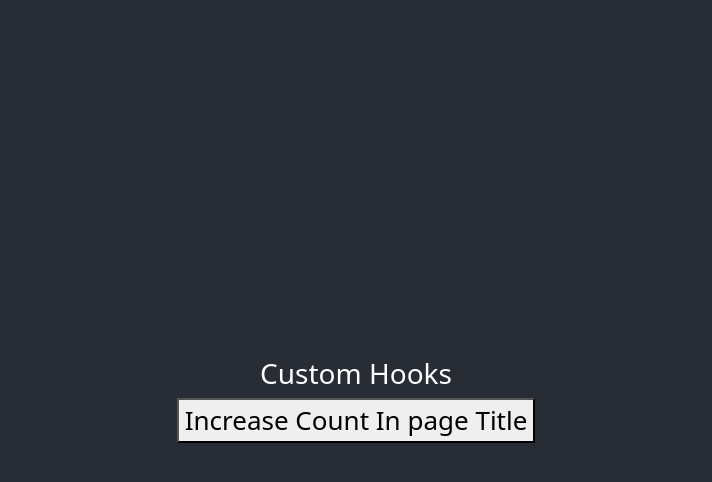
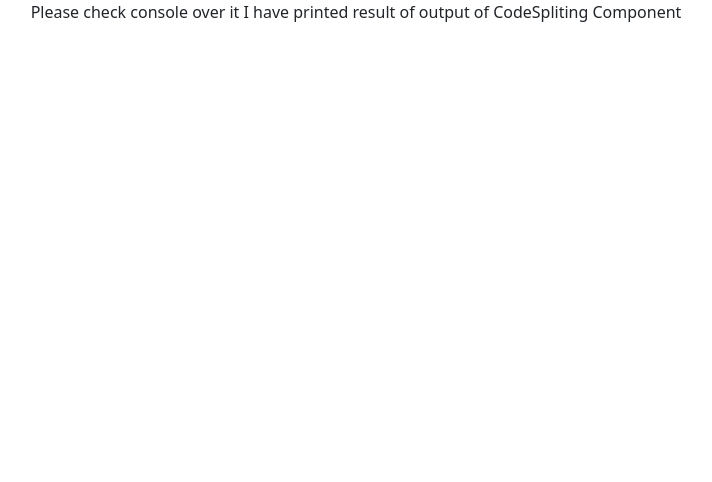
Before and after one commit to nishasalawat1/Basic-Demos, a React (Create React App) app: page / in a window 1280 px wide. Shown: the top 482 px of the page, without its empty margins (284-996 px from the left). Built offline with nearby package versions, Linux system fonts and the light colour scheme.

Commit message:
Exampel how we can import a function in diffrent way

```diff
--- a/src/App.js
+++ b/src/App.js
@@ -29,10 +29,14 @@ import './App.css';
 // import TypeChecking from './TypeChecking';
 import CustomHooks from './CustomHooks.js';
 
+import('./CodeSpliting').then((result)=>{
+  console.warn("result",result.add(8,9))
+})
+
 function App() {
   return (
     <div className="App">
-      <header className="App-header">
+      {/* <header className="App-header"> */}
         {/* Learn How to work in  React */}
         {/* <Home /> */}
         {/* <ClassComponent text="This is class component" data={{name:"test", age:33}}/> */}
@@ -64,8 +68,9 @@ function App() {
         {/* <LazyLoading /> */}
         {/* <FileUploading /> */}
         {/* <TypeChecking name="Nisha" age={30} /> */}
-        <CustomHooks />
-      </header>
+        {/* <CustomHooks /> */}
+        <p>Please check console over it I have printed result of output of CodeSpliting Component</p>
+      {/* </header> */}
     </div>
   );
 }
--- /dev/null
+++ b/src/CodeSpliting.js
@@ -0,0 +1,5 @@
+
+export  function add(a,b)
+{
+ return  a + b
+}
```
